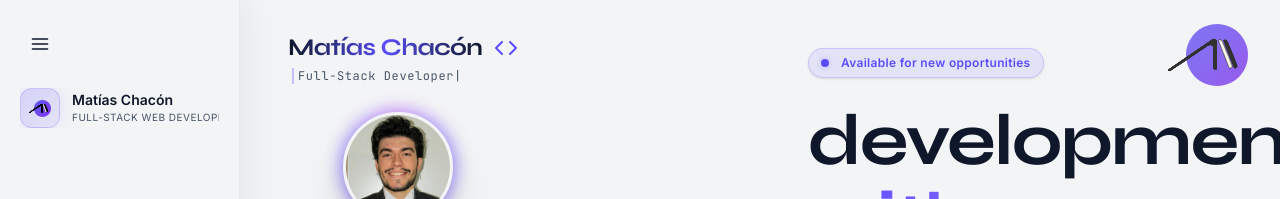
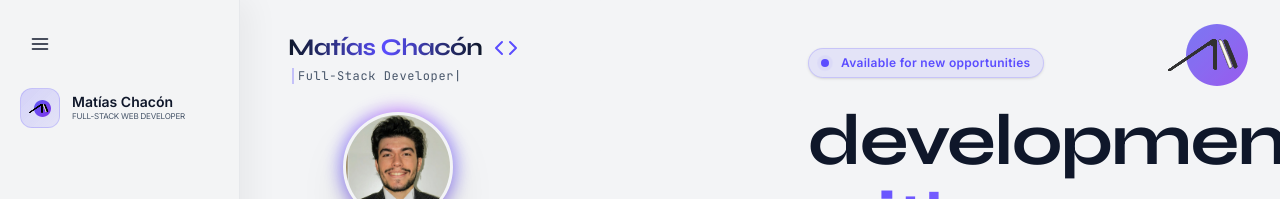
Before and after one commit to Maty910/portfolio, a React (Vite) app: page / in a window 1280 px wide. Shown: the top 199 px of the page. Built offline with nearby package versions, Linux system fonts and the light colour scheme; a web font is replaced by a local one.

Commit message:
fix: navbar logo styles

```diff
--- a/src/components/Navbar.tsx
+++ b/src/components/Navbar.tsx
@@ -148,12 +148,12 @@ export const Navbar: React.FC<HeaderProps> = ({
           </button>
 
           <div className={`flex items-center gap-3 overflow-hidden whitespace-nowrap transition-all duration-[800ms] ${expanded ? 'w-full' : 'w-10'}`}>
-            <div className={`relative flex items-center justify-center shrink-0 p-2 rounded-xl bg-gradient-to-br from-primary/20 to-primary/10 border border-primary/20 shadow-[0_0_15px_rgba(99,83,242,0.15)] transition-all duration-[800ms] ${expanded ? 'w-10 h-10' : 'w-10 h-10 hover:scale-110'}`}>
+            <div className={`relative flex items-center justify-center shrink-0 p-2 rounded-xl bg-gradient-to-br from-primary/20 to-primary/10 border border-primary/20 transition-all duration-[800ms] ${expanded ? 'w-10 h-10' : 'w-10 h-10 hover:scale-110'}`}>
               <img src="/Logo Mati.svg" alt={t('alt.logo')} className="w-full h-full object-contain" />
             </div>
             <div className={`flex flex-col justify-center transition-all duration-[800ms] ${expanded ? 'opacity-100 translate-x-0' : 'opacity-0 -translate-x-4 pointer-events-none'}`}>
               <span className="font-bold text-text-primary text-sm leading-tight">{t('header.displayName')}</span>
-              <span className="text-[10px] text-text-secondary uppercase tracking-wider">{t('header.name')}</span>
+              <span className="text-[8px] text-text-secondary uppercase tracking-tight">{t('header.name')}</span>
             </div>
           </div>
         </div>
```
